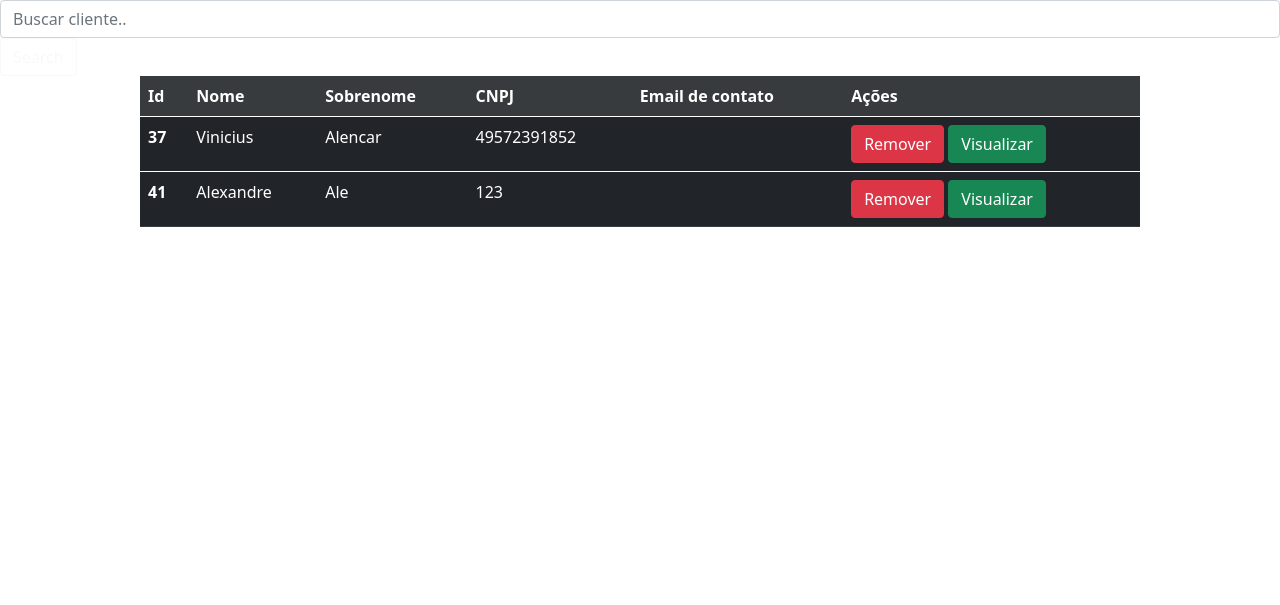
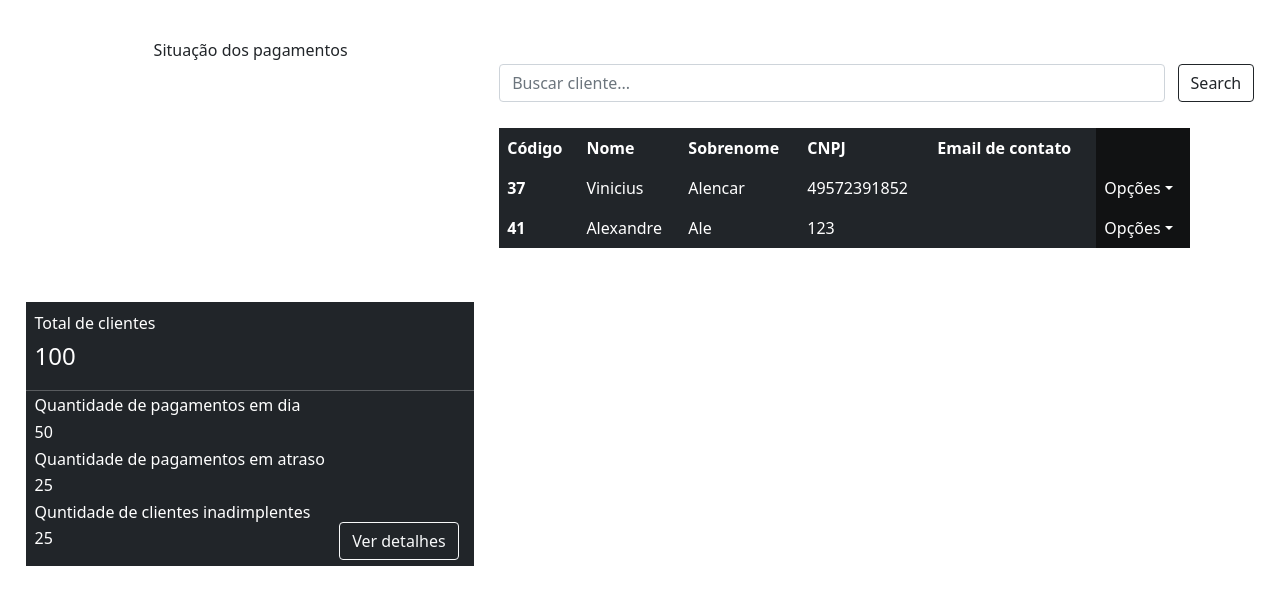
Before and after one commit to ViniciussAlencarr/Projeto_Integrador, a Django app: page /clientes/ in a window 1280 px wide. Shown: the part 56-661 px from the top of the page. Run offline with Django 3.2, Linux system fonts and the light colour scheme; a user stored in the database is signed in; data comes from the database, SQL or seed files in the repository; tables that the repository leaves empty hold one stand-in row (values such as "Sample post"); parts of the project's set-up code (start-up, migrations or seed data) failed here and were passed over; some libraries are stand-ins or nearby versions.

Commit message:
criando interface de clientes ambiente do adm

```diff
--- a/app/models.py
+++ b/app/models.py
@@ -16,7 +16,6 @@ class Cliente(models.Model):
     email_Cliente = models.EmailField()
 
 class Emprestimo(models.Model):
-    id_Cliente = models.ForeignKey(Cliente, on_delete=models.CASCADE, default=None)
     valor = models.IntegerField()
     data_Solicitacao = models.DateField()
     qtde_Parcelas = models.IntegerField()
--- a/app/templates/adm/clientes.html
+++ b/app/templates/adm/clientes.html
@@ -3,19 +3,19 @@
 {% block title %}Visualização{% endblock %}
 
 {% block content %}
-<form action="" method="GET">
-    <input class="form-control me-2" type="search" placeholder="Buscar cliente.." placeholder="Search" name="search" id="search" aria-label="Search">
-    <button class="btn btn-outline-light" type="submit">Search</button>
+<form style="width: 52%; margin-left: 39%; margin-top: 10%; " class="formCliente" action="" method="GET">
+    <input style="position: absolute; margin-top: -5%; width: 52%; color: #212529;" class="form-control me-2" type="search" placeholder="Buscar cliente..." placeholder="Search" name="search" id="search" aria-label="Search">
+    <button style="position: absolute; margin-left: 53%; margin-top: -5%;" class="btn btn-outline-dark" type="submit">Search</button>
 </form>
-<table class="table table-dark table-hover m-auto">
+<table style="margin-left: 39%; width: 54%; position: absolute;" class="table table-dark table-borderless">
     <thead>
-      <tr class="table-active">
-        <th scope="row">Id</th>
+      <tr>
+        <th scope="row">Código</th>
         <th scope="row">Nome</th>
         <th scope="row">Sobrenome</th>
         <th scope="row">CNPJ</th>
         <th scope="row">Email de contato</th>
-        <th scope="row">Ações</th>
+        <th style="background-color: #111213;" scope="row"></th>
       </tr>
     </thead>
     <tbody>
@@ -27,11 +27,57 @@
         <td>{{dbs.sobrenome}}</td>
         <td>{{dbs.cnpj}}</td>
         <td>{{dbs.email_Cliente}}</td>
-        <td>
-          <a href="/delete/{{dbs.id}}/" class="btn btn-danger btn-del">Remover</a>
-          <a href="/view/{{dbs.id}}/" class="btn btn-success">Visualizar</a></td>
+        <td style="background-color: #111213;">
+          <!-- <a style="margin-left: 5%;" href="/delete/{{dbs.id}}/" class="btn btn-outline-light btn-del">Remover</a>
+          <a href="/view/{{dbs.id}}/" class="btn btn-outline-light">Visualizar</a></td>    -->
+          <ul class="nav">
+            <li class="nav-item dropdown">
+              <a style="color: #ffffff; text-decoration: none; width: 20%;" class="dropdown-toggle" id="navbarDarkDropdownMenuLink" data-toggle="dropdown" href="#" role="button" aria-haspopup="true" aria-expanded="false">Opções</a>
+              <div class="dropdown-menu dropdown-menu dropdown-menu-dark" aria-labelledby="navbarDarkDropdownMenuLink">
+                <a style="width: 60%; text-decoration: none;" class="dropdown-item btn btn-outline-light" href="/view/{{dbs.id}}/">Visualizar</a>
+                <a style="width: 60%; text-decoration: none;" class="dropdown-item btn btn-outline-light" href="/delete/{{dbs.id}}/">Remover</a>
+              </div>
+            </li>
+          </ul>
+        </td>
       </tr>
     </tbody>
     {% endfor %}
   </table>
+  <p style="position: absolute; margin-top: -7%; margin-left: 12%;">Situação dos pagamentos</p>
+  <div id="top_x_div" style="width: 250px; height: 200px; margin-top: -4%; margin-left: 1%;"></div>
+  <div style="width: 35%; position: absolute; margin-top: 2%;font-weight: 200; margin-left: 2%; background-color: #212529; color: white;">
+    <p style="margin-left: 2%; margin-top: 2%;">Total de clientes</p>
+    <p style="font-size: 1.5rem; margin-top: -3%;margin-left: 2%;">100</p>
+    <hr>
+    <p style="margin-left: 2%;margin-top: -3%;">Quantidade de pagamentos em dia</p>
+    <p style="margin-top: -3%;margin-left: 2%;">50</p>
+    <p style="margin-left: 2%; margin-top: -3%;">Quantidade de pagamentos em atraso</p>
+    <p style="margin-top: -3%;margin-left: 2%;">25</p>
+    <p style="margin-left: 2%; margin-top: -3%;">Quntidade de clientes inadimplentes</p>
+    <p style="margin-top: -3%;margin-left: 2%;">25</p>
+    <input type="button" style="font-weight: 500;margin-top: -10%; position: absolute; margin-left: 70%;" class="btn btn-outline-light" value="Ver detalhes">
+
+  </div>
+  <script type="text/javascript" src="https://www.gstatic.com/charts/loader.js"></script>
+    <script type="text/javascript">
+      google.charts.load('current', {'packages':['bar']});
+      google.charts.setOnLoadCallback(drawStuff);
+      function drawStuff() {
+        var data = new google.visualization.arrayToDataTable([
+          ['Pagamentos', 'Porcentagem'],
+          ["Em dia", 50],
+          ["Atrasados", 25],
+          ["Inadimplentes", 25],
+        ]);
+        var options = {
+          width: 500,
+          legend: { position: 'none' },
+          bar: { groupWidth: "20%" }
+        };
+        var chart = new google.charts.Bar(document.getElementById('top_x_div'));
+        // Convert the Classic options to Material options.
+        chart.draw(data, google.charts.Bar.convertOptions(options));
+      };
+    </script>
 {% endblock %}
--- a/app/views.py
+++ b/app/views.py
@@ -7,8 +7,8 @@ from django.contrib.auth import authenticate, login, logout
 from django.contrib.auth.forms import UserCreationForm, UserChangeForm
 from django.contrib.auth.decorators import login_required
 from django.contrib.auth.models import User
-import rede_neural
-import server
+""" import rede_neural
+import server """
 
 # Create your views here.
 def splashScreen(request):
```
Also changed, not shown: app/migrations/0008_emprestimo_id_cliente.py (deleted).
